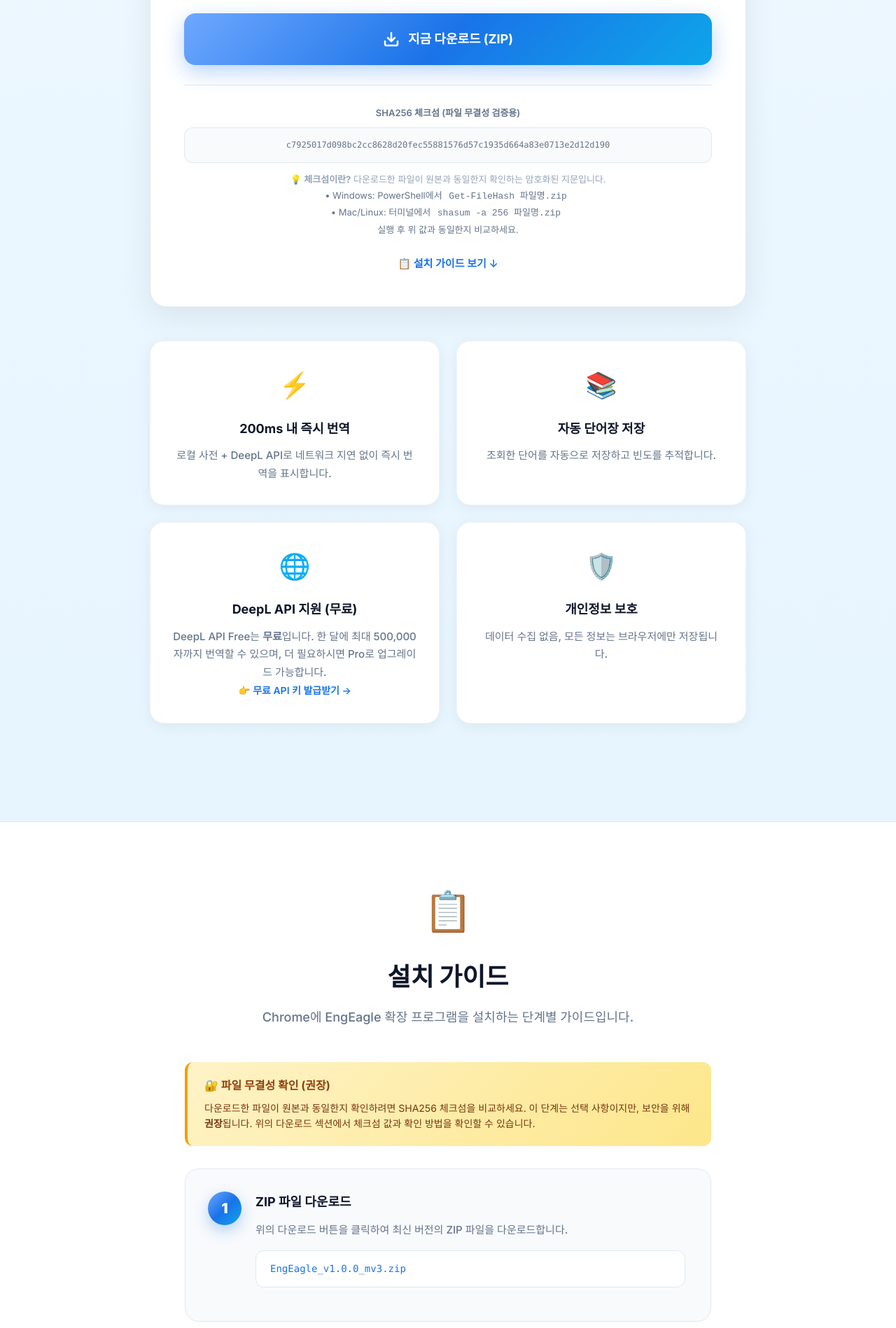
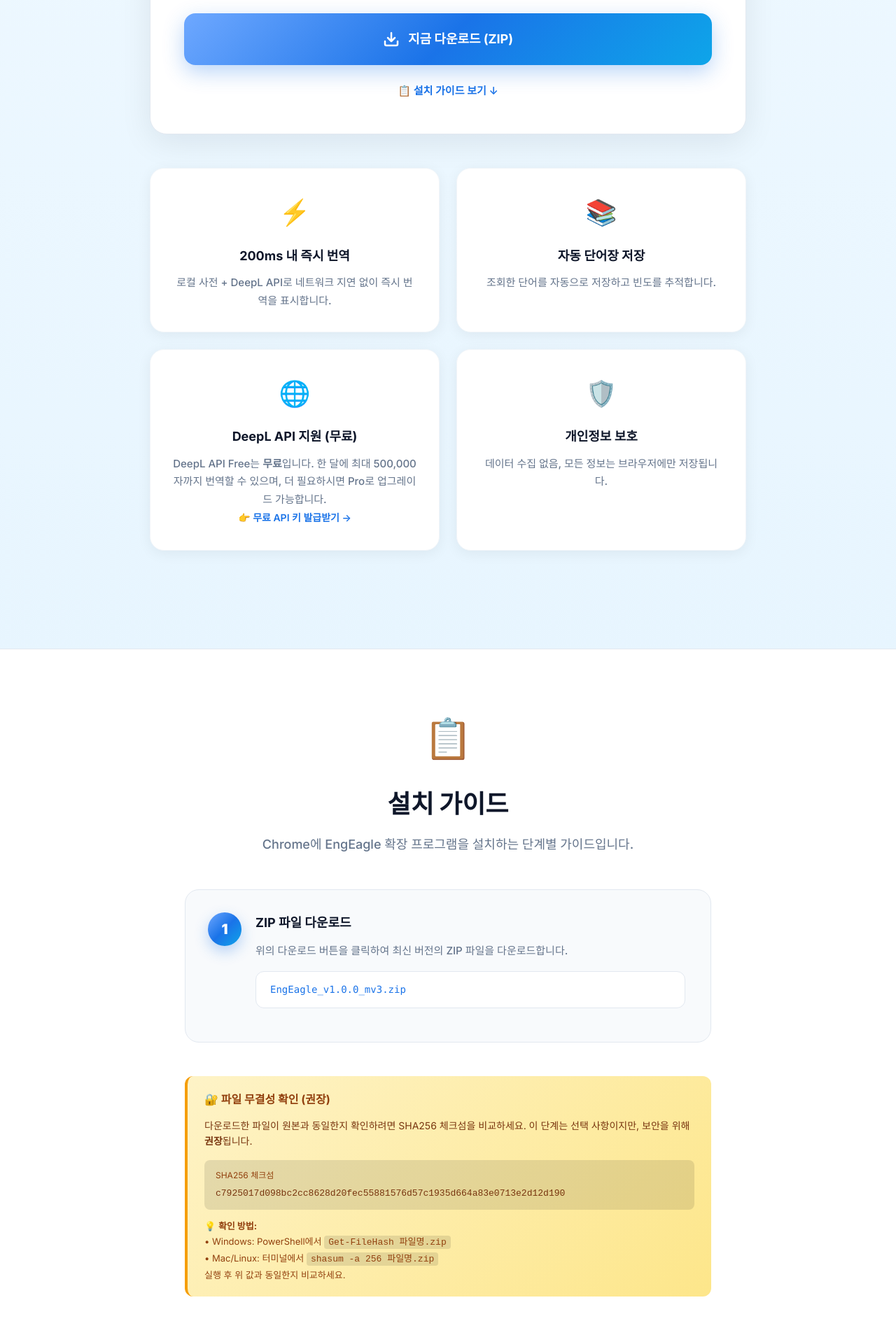
Before and after one commit to jiankimr/EngEagle, a browser extension: page download/index.html in a window 1280 px wide. Shown: the part 700-2598 px from the top of the page at 70% size. Drawn offline with Linux system fonts and the light colour scheme.

Commit message:
refactor: move checksum info to install guide step 1
- Removed checksum section from download card
- Added checksum verification box after step 1 in install guide
- Includes SHA256 value and verification commands for Windows/Mac/Linux

```diff
--- a/download/index.html
+++ b/download/index.html
@@ -793,17 +793,6 @@
           지금 다운로드 (ZIP)
       </a>
 
-      <div class="checksum-section">
-          <div class="checksum-label">SHA256 체크섬 (파일 무결성 검증용)</div>
-        <div class="checksum-value" id="checksum">로딩 중...</div>
-        <p style="font-size: 13px; color: #94a3b8; margin-top: 12px; line-height: 1.8;">
-          💡 <strong>체크섬이란?</strong> 다운로드한 파일이 원본과 동일한지 확인하는 암호화된 지문입니다.<br>
-          <span style="color: #64748b;">• Windows: PowerShell에서 <code style="background: rgba(255,255,255,0.1); padding: 2px 6px; border-radius: 4px;">Get-FileHash 파일명.zip</code></span><br>
-          <span style="color: #64748b;">• Mac/Linux: 터미널에서 <code style="background: rgba(255,255,255,0.1); padding: 2px 6px; border-radius: 4px;">shasum -a 256 파일명.zip</code></span><br>
-          <span style="color: #64748b;">실행 후 위 값과 동일한지 비교하세요.</span>
-        </p>
-      </div>
-
         <a href="#install-guide" class="guide-link">
           📋 설치 가이드 보기 ↓
       </a>
@@ -845,22 +834,31 @@
         <p class="guide-intro">Chrome에 EngEagle 확장 프로그램을 설치하는 단계별 가이드입니다.</p>
       </div>
 
-      <!-- 체크섬 확인 권장 안내 -->
-      <div style="background: linear-gradient(135deg, #fef3c7 0%, #fde68a 100%); border-radius: 12px; padding: 20px 24px; margin-bottom: 32px; border-left: 4px solid #f59e0b;">
-        <h4 style="margin: 0 0 8px 0; color: #92400e; font-size: 16px;">🔐 파일 무결성 확인 (권장)</h4>
-        <p style="margin: 0; color: #78350f; font-size: 14px; line-height: 1.6;">
-          다운로드한 파일이 원본과 동일한지 확인하려면 SHA256 체크섬을 비교하세요.
-          이 단계는 선택 사항이지만, 보안을 위해 <strong>권장</strong>됩니다.
-          위의 다운로드 섹션에서 체크섬 값과 확인 방법을 확인할 수 있습니다.
-        </p>
-      </div>
-
       <div class="steps">
         <div class="step">
           <div class="step-number">1</div>
           <h3>ZIP 파일 다운로드</h3>
           <p>위의 다운로드 버튼을 클릭하여 최신 버전의 ZIP 파일을 다운로드합니다.</p>
           <div class="code-block">EngEagle_v1.0.0_mv3.zip</div>
+        </div>
+
+        <!-- 체크섬 확인 권장 안내 -->
+        <div style="background: linear-gradient(135deg, #fef3c7 0%, #fde68a 100%); border-radius: 12px; padding: 20px 24px; margin: 24px 0; border-left: 4px solid #f59e0b;">
+          <h4 style="margin: 0 0 12px 0; color: #92400e; font-size: 16px;">🔐 파일 무결성 확인 (권장)</h4>
+          <p style="margin: 0 0 16px 0; color: #78350f; font-size: 14px; line-height: 1.6;">
+            다운로드한 파일이 원본과 동일한지 확인하려면 SHA256 체크섬을 비교하세요.
+            이 단계는 선택 사항이지만, 보안을 위해 <strong>권장</strong>됩니다.
+          </p>
+          <div style="background: rgba(0,0,0,0.1); border-radius: 8px; padding: 12px 16px; margin-bottom: 12px;">
+            <div style="font-size: 12px; color: #92400e; margin-bottom: 4px;">SHA256 체크섬</div>
+            <div id="checksum-guide" style="font-family: monospace; font-size: 13px; color: #78350f; word-break: break-all;">로딩 중...</div>
+          </div>
+          <p style="margin: 0; font-size: 13px; color: #92400e; line-height: 1.7;">
+            💡 <strong>확인 방법:</strong><br>
+            • Windows: PowerShell에서 <code style="background: rgba(0,0,0,0.1); padding: 2px 6px; border-radius: 4px;">Get-FileHash 파일명.zip</code><br>
+            • Mac/Linux: 터미널에서 <code style="background: rgba(0,0,0,0.1); padding: 2px 6px; border-radius: 4px;">shasum -a 256 파일명.zip</code><br>
+            실행 후 위 값과 동일한지 비교하세요.
+          </p>
         </div>
 
         <div class="step">
@@ -1004,7 +1002,8 @@
 
         // 체크섬
         if (data.checksum) {
-          document.getElementById('checksum').textContent = data.checksum;
+          const checksumEl = document.getElementById('checksum-guide');
+          if (checksumEl) checksumEl.textContent = data.checksum;
         }
       } catch (error) {
         console.error('Failed to load version info:', error);
@@ -1012,7 +1011,8 @@
         document.getElementById('version-number').textContent = 'v1.0.0';
         document.getElementById('release-date').textContent = '2025-12-06';
         document.getElementById('download-btn').href = './releases/EngEagle_v1.0.0_mv3.zip';
-        document.getElementById('checksum').textContent = '파일 다운로드 후 검증하세요';
+        const checksumEl = document.getElementById('checksum-guide');
+        if (checksumEl) checksumEl.textContent = '파일 다운로드 후 검증하세요';
       }
     }
 
```
